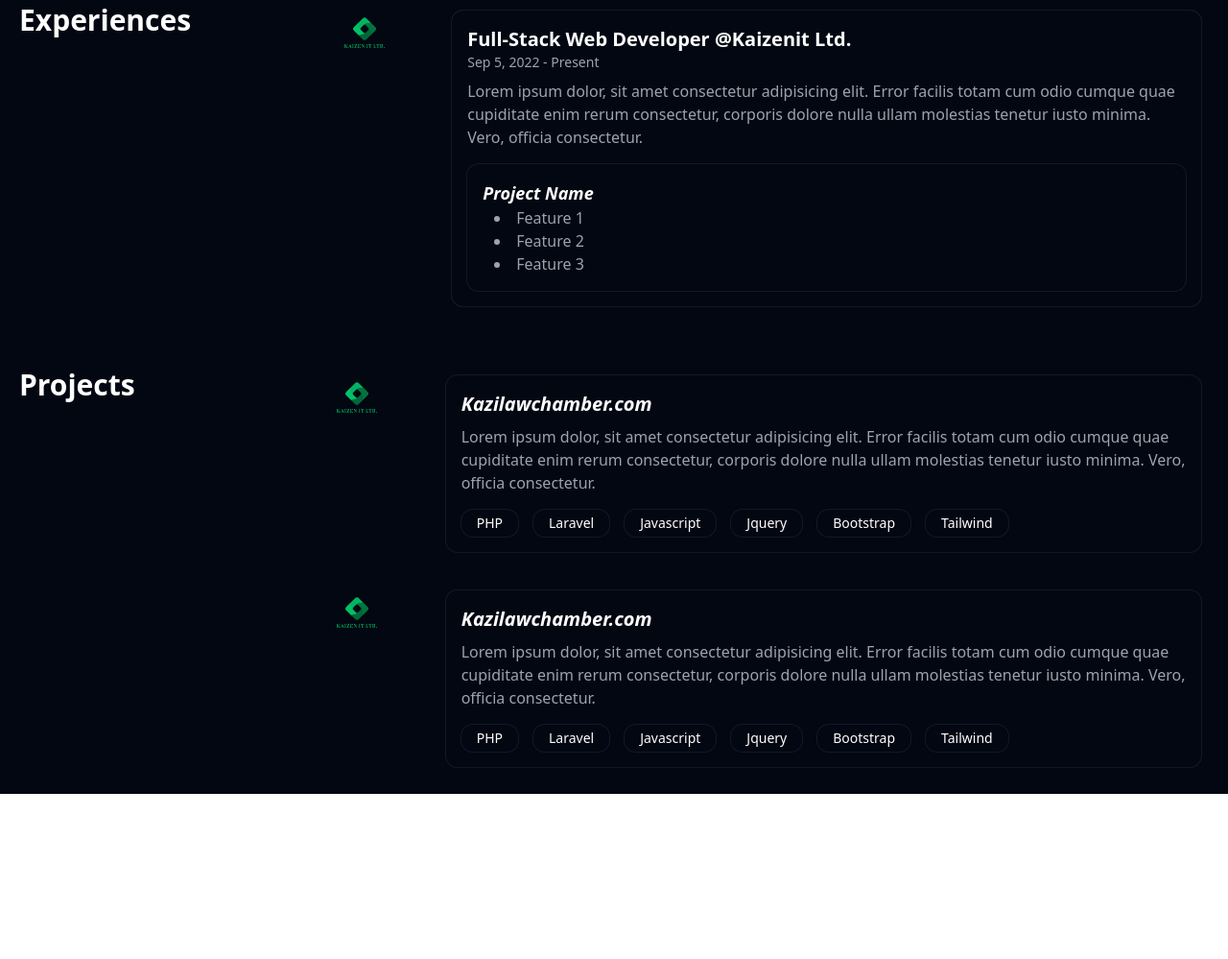
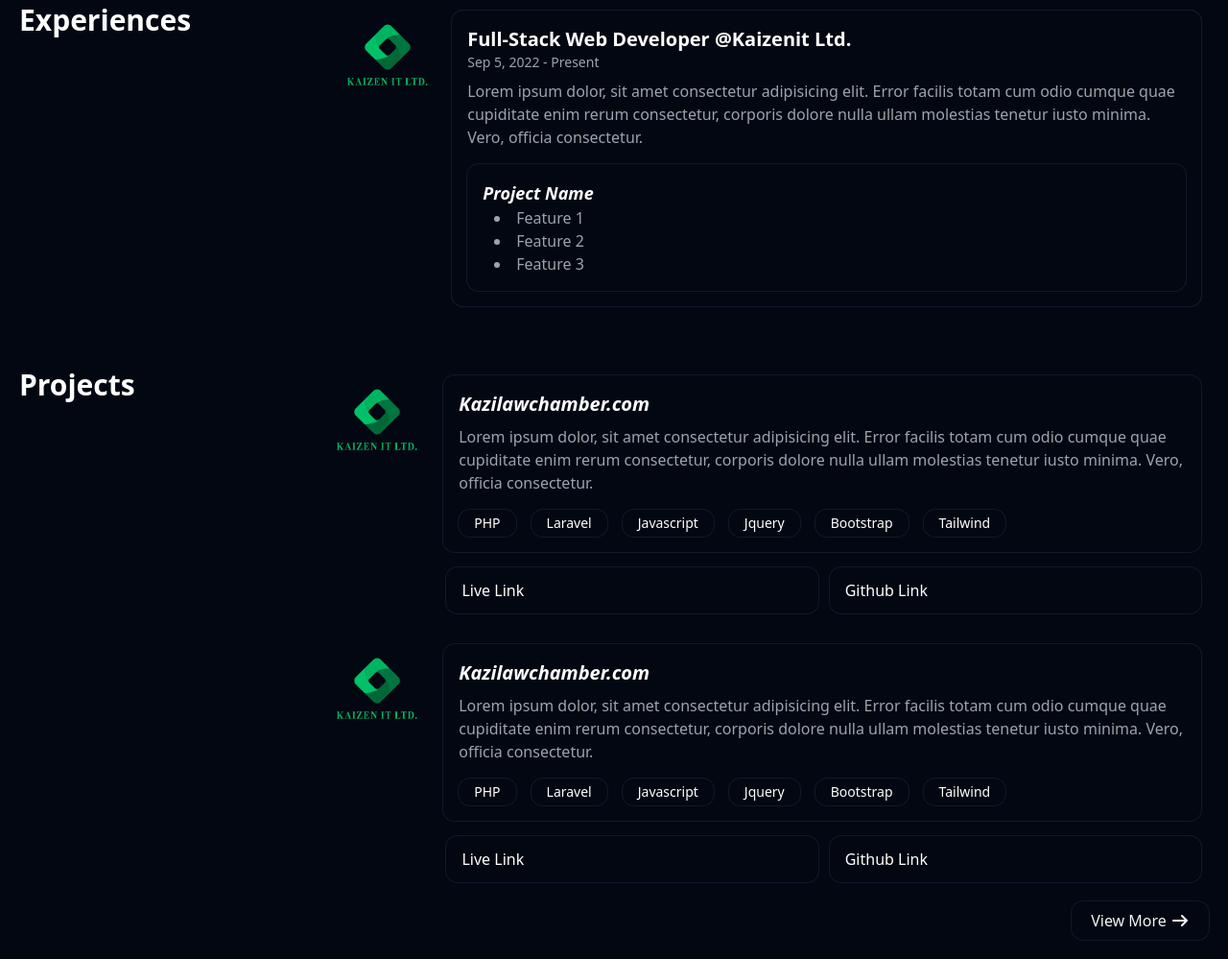
Before and after one commit to emon2021/portfolio-tailwind, a website: page index.html in a window 1280 px wide. Shown: the part 817-1816 px from the top of the page at 96% size. Before the commit the page ends 1644 px from the top, so only its background shows below. Drawn offline with nearby package versions, Linux system fonts and the light colour scheme.

Commit message:
live and githube link added in the project section

```diff
--- a/index.html
+++ b/index.html
@@ -168,7 +168,7 @@
                     dark:text-gray-900
                     ">Experiences</h1>
                     <div class="md:flex md:flex-row md:justify-between  md:w-4/5 p-2 md:ring-0 ring-1 ring-gray-900 rounded-xl">
-                        <div class="w-20 pl-4 md:w-16 md:ml-16 md:float-right ">
+                        <div class="w-20 pl-4 md:w-28 md:ml-16 md:float-right ">
                             <img class="max-w-full" src="public/images/logo/kaizen-logo.png" alt="">
                         </div>
                         <div  class="
@@ -232,8 +232,12 @@
                     <div class="projects_wrapper md:flex md:flex-col md:justify-end md:items-end
                         space-y-6
                     ">
-                        <div class="md:flex md:flex-row cursor-pointer md:justify-between  md:w-11/12 p-2 md:ring-0 ring-1 ring-gray-900 hover:ring-gray-600 rounded-xl">
-                            <div class="w-20 pl-4 md:w-16 md:ml-16 md:float-right ">
+                        <div class="
+                        md:w-11/12 space-y-3 md:space-y-2
+
+                        ">
+                            <div class="md:flex md:flex-row cursor-pointer md:justify-between  md:w-full p-2 md:ring-0 ring-1 ring-gray-900 hover:ring-gray-600 rounded-xl">
+                                <div class="w-20 pl-4 md:w-28 md:ml-16 md:float-right ">
                                     <img class="max-w-full" src="public/images/logo/kaizen-logo.png" alt="">
                                 </div>
                                 <div  class="
@@ -303,8 +307,30 @@
                                     </div>
                                 </div>
                             </div>
-                        <div class="md:flex md:flex-row cursor-pointer md:justify-between  md:w-11/12 p-2 md:ring-0 ring-1 ring-gray-900 hover:ring-gray-600 rounded-xl">
-                            <div class="w-20 pl-4 md:w-16 md:ml-16 md:float-right ">
+                            <!-- links  -->
+                             <div class="links space-y-3 md:w-4/5
+                             md:flex md:flex-row md:space-y-0
+                             md:space-x-3 md:items-end md:float-end
+                             md:px-2
+                             ">
+                                <a href="#" class="
+                                block gap-3 ring-1 ring-gray-900
+                                rounded-xl py-3 px-4 hover:ring-gray-600 md:w-1/2
+                                dark:text-gray-900
+                                "> Live Link</a>
+                                <a href="#" class="
+                                block gap-3 ring-1 ring-gray-900
+                                rounded-xl py-3 px-4 hover:ring-gray-600
+                                md:w-1/2 dark:text-gray-900
+                                "> Github Link</a>
+                             </div>
+                        </div>
+                        <div class="
+                        md:w-11/12 space-y-3 md:space-y-2
+
+                        ">
+                            <div class="md:flex md:flex-row cursor-pointer md:justify-between  md:w-full p-2 md:ring-0 ring-1 ring-gray-900 hover:ring-gray-600 rounded-xl">
+                                <div class="w-20 pl-4 md:w-28 md:ml-16 md:float-right ">
                                     <img class="max-w-full" src="public/images/logo/kaizen-logo.png" alt="">
                                 </div>
                                 <div  class="
@@ -374,8 +400,35 @@
                                     </div>
                                 </div>
                             </div>
+                            <!-- links  -->
+                             <div class="links space-y-3 md:w-4/5
+                             md:flex md:flex-row md:space-y-0
+                             md:space-x-3 md:items-end md:float-end
+                             md:px-2
+                             ">
+                                <a href="#" class="
+                                block gap-3 ring-1 ring-gray-900
+                                rounded-xl py-3 px-4 hover:ring-gray-600 md:w-1/2 dark:text-gray-900
+                                "> Live Link</a>
+                                <a href="#" class="
+                                block gap-3 ring-1 ring-gray-900
+                                rounded-xl py-3 px-4 hover:ring-gray-600
+                                md:w-1/2 dark:text-gray-900
+                                "> Github Link</a>
                              </div>
                         </div>
+
+
+                    </div>
+                </div>
+
+                <div class="view_more mt-5 flex justify-end">
+                    <a href="#" class="
+                        dark:text-gray-900 px-5 py-2 hover:ring-gray-600
+                        text-gray-100 ring-1 ring-gray-900 rounded-xl
+                    ">View More <i class="fa fa-arrow-right"></i></a>
+                </div>
+
             </div>
         </section>
 
```
Also changed, not shown: output/tailwind.css. Lines whose indentation alone changed are shown as unchanged.
